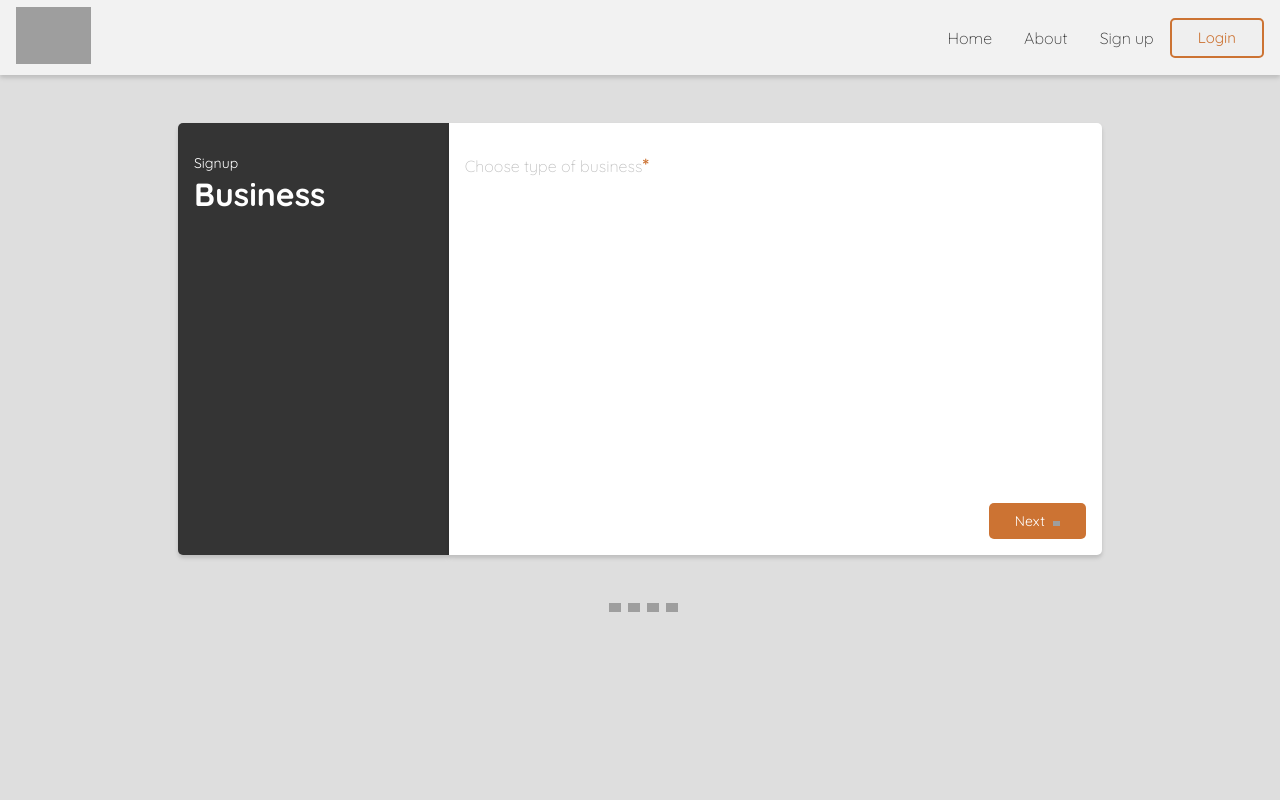
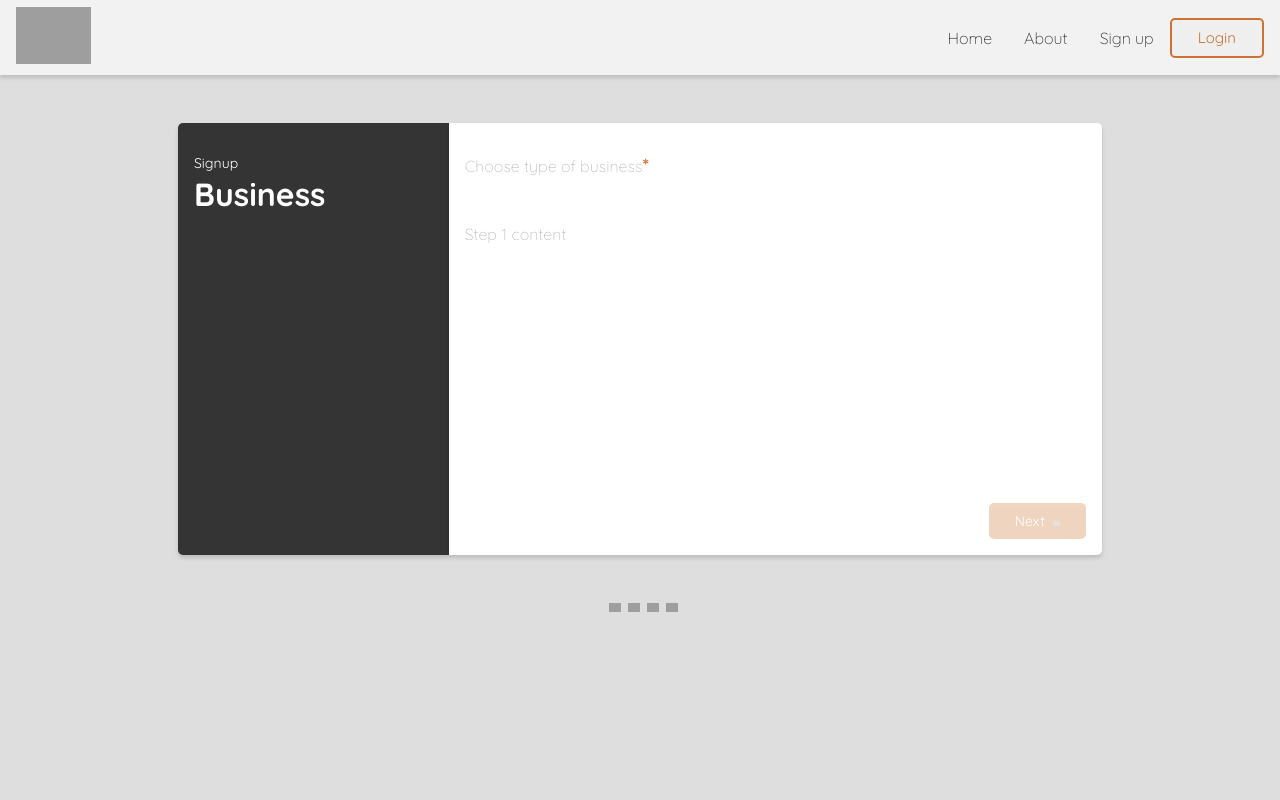
Before and after one commit to DWARF-Markus/shifty, a Next.js app: page /signup in a window 1280 px wide. Shown: the top 800 px of the page. Built offline with nearby package versions, Linux system fonts and the light colour scheme; no server answers; grey boxes are pictures that could not be loaded.

Commit message:
more content loaded to sign up form

```diff
--- a/components/SignUpSheet.js
+++ b/components/SignUpSheet.js
@@ -6,20 +6,43 @@ const SignUpSheet = ({data, step, handlePrevClick, handleNextClick, loading}) =>
 
   const [companyType, setCompanyType] = useState('');
 
-  useEffect(() => {}, []);
+  const nextBtnClick = () => {
+    if (step === 1 && companyType.length) {
+      return true
+    } else {
+      return false
+    }
+  }
 
   return (
     <SignUpWrapper>
-      <SignUpSidebar loading={loading}>
+      <SignUpSidebar loading={loading ? 1 : 0}>
         <p>{ data[step - 1].stepHead }</p>
-        <p>{ loading }</p>
         <h3>{ data[step - 1].stepTitle }</h3>
       </SignUpSidebar>
-      <SignUpContent loading={loading}>
+      <SignUpContent loading={loading ? 1 : 0}>
         <p>{ data[step - 1].stepDescribtion }{ data[step - 1].required ? <span>*</span> : '' }</p>
+
+        { step === 1 ?
+          <p>Step 1 content</p>
+        : '' }
+
+        { step === 2 ?
+          <p>Step 2 content</p>
+        : '' }
+
+        { step === 3 ?
+          <p>Step 3 content</p>
+        : '' }
+
+        { step === 4 ?
+          <p>Step 4 content</p>
+        : '' }
+
+
         <SignUpButtons>
-          { step !== 1 ? <PrevButton loading={loading} step={step} onClick={handlePrevClick}><span><img src={require('../assets/icon-left-arrow.svg')} alt="left arrow" style={{ width: '7px', marginRight: '3px' }} /></span> { data[step - 2].stepTitle }</PrevButton> : ''}
-          <NextButton onClick={handleNextClick}>{ step === 4 ?  <span>Sign up<img src={require('../assets/icon-checkmark-white.svg')} alt="check" style={{ width: '11px', marginLeft: '4px' }} /></span> : <span>Next<img src={require('../assets/icon-right-arrow-white.svg')} alt="check" style={{ width: '7px', marginLeft: '8px' }} /></span> }</NextButton>
+          { step !== 1 ? <PrevButton loading={loading ? 1 : 0} step={step} onClick={handlePrevClick}><span><img src={require('../assets/icon-left-arrow.svg')} alt="left arrow" style={{ width: '7px', marginRight: '3px' }} /></span> { data[step - 2].stepTitle }</PrevButton> : ''}
+          <NextButton active={nextBtnClick()} onClick={handleNextClick}>{ step === 4 ?  <span>Sign up<img src={require('../assets/icon-checkmark-white.svg')} alt="check" style={{ width: '11px', marginLeft: '4px' }} /></span> : <span>Next<img src={require('../assets/icon-right-arrow-white.svg')} alt="check" style={{ width: '7px', marginLeft: '8px' }} /></span> }</NextButton>
         </SignUpButtons>
       </SignUpContent>
     </SignUpWrapper>
@@ -120,6 +143,8 @@ const NextButton = styled.button`
   border-radius: ${BUTTON.borderRadius};
   background-color: ${COLORS.orange};
   color: ${COLORS.white};
+  opacity: ${({ active }) => active ? '1' : '.3' };
+  pointer-events: ${({ active }) => active ? 'all' : 'none' };
 `;
 
 export default SignUpSheet;
```
